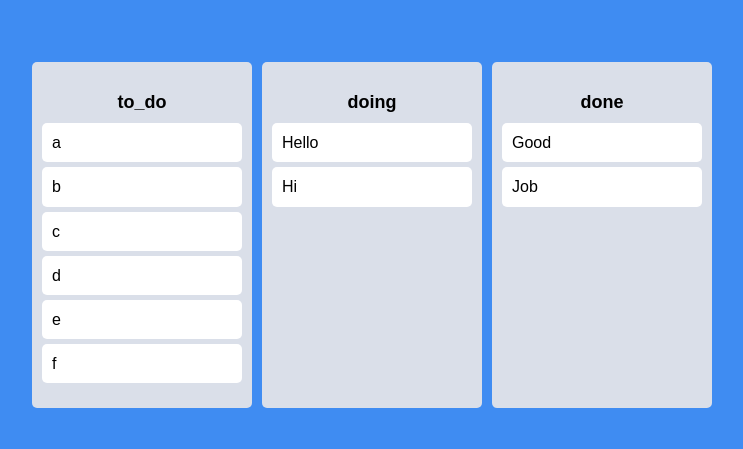
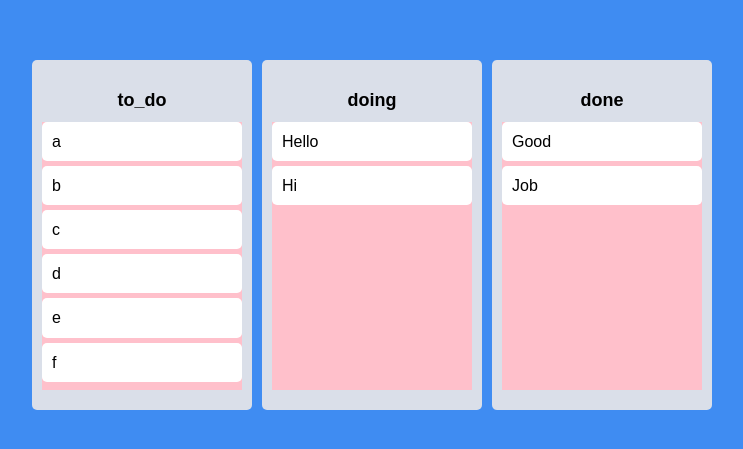
Before and after one commit to ivanselah/trello, a React (Create React App) app: page / in a window 1280 px wide. Shown: the part 165-614 px from the top of the page, without its empty margins (268-1011 px from the left). Built offline with nearby package versions, Linux system fonts and the light colour scheme.

Commit message:
drag 할 때 색상 변경

```diff
--- a/src/App.tsx
+++ b/src/App.tsx
@@ -1,4 +1,4 @@
-import React from 'react';
+import React, { useEffect } from 'react';
 import styled from 'styled-components';
 import { DragDropContext, DropResult } from 'react-beautiful-dnd';
 import { useRecoilState } from 'recoil';
@@ -51,6 +51,11 @@ function App() {
       });
     }
   };
+
+  useEffect(() => {
+    console.log(toDos);
+  }, [toDos]);
+
   return (
     <DragDropContext onDragEnd={onDragEnd}>
       <Wrapper>
--- a/src/Components/Board.tsx
+++ b/src/Components/Board.tsx
@@ -12,13 +12,18 @@ function Board({ toDos, boardId }: BoardProps) {
     <Wrapper>
       <Title>{boardId}</Title>
       <Droppable droppableId={boardId}>
-        {(provided) => (
-          <div ref={provided.innerRef} {...provided.droppableProps}>
+        {(provided, snapshot) => (
+          <Area
+            isDaggingOver={snapshot.isDraggingOver}
+            draggingFromThisWith={Boolean(snapshot.draggingFromThisWith)}
+            ref={provided.innerRef}
+            {...provided.droppableProps}
+          >
             {toDos.map((toDo, index) => (
               <DraggableCard key={toDo} toDo={toDo} index={index} />
             ))}
             {provided.placeholder}
-          </div>
+          </Area>
         )}
       </Droppable>
     </Wrapper>
@@ -32,7 +37,9 @@ const Wrapper = styled.div`
   padding-top: 30px;
   background-color: ${(props) => props.theme.boardColor};
   border-radius: 5px;
-  min-height: 200px;
+  min-height: 300px;
+  display: flex;
+  flex-direction: column;
 `;
 
 const Title = styled.h2`
@@ -41,3 +48,14 @@ const Title = styled.h2`
   margin-bottom: 10px;
   font-size: 18px;
 `;
+
+type AreaProps = {
+  isDaggingOver: boolean;
+  draggingFromThisWith: boolean;
+};
+
+const Area = styled.div<AreaProps>`
+  background-color: ${(props) => (props.isDaggingOver ? 'tomato' : props.draggingFromThisWith ? 'red' : 'pink')};
+  flex-grow: 1;
+  transition: background-color 0.3s ease-in-out;
+`;
```
